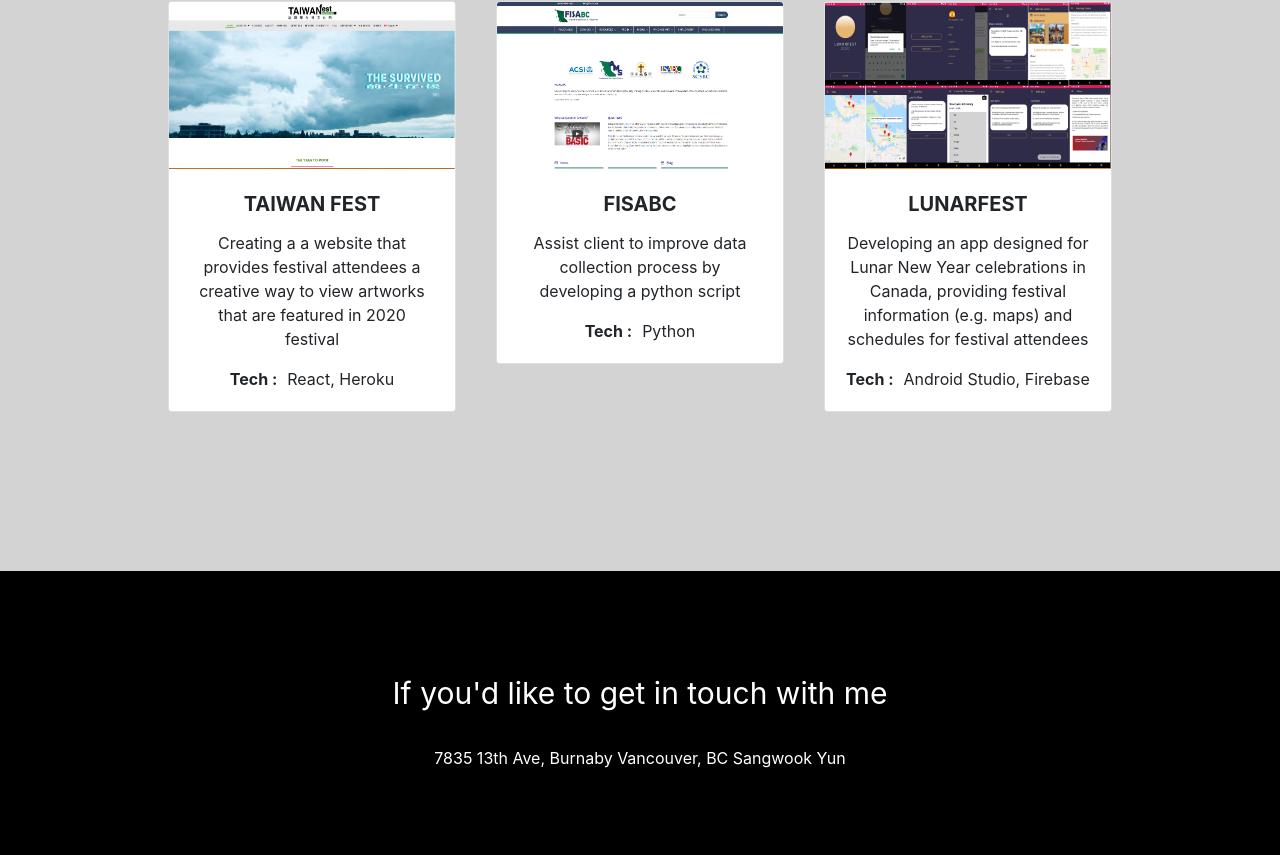
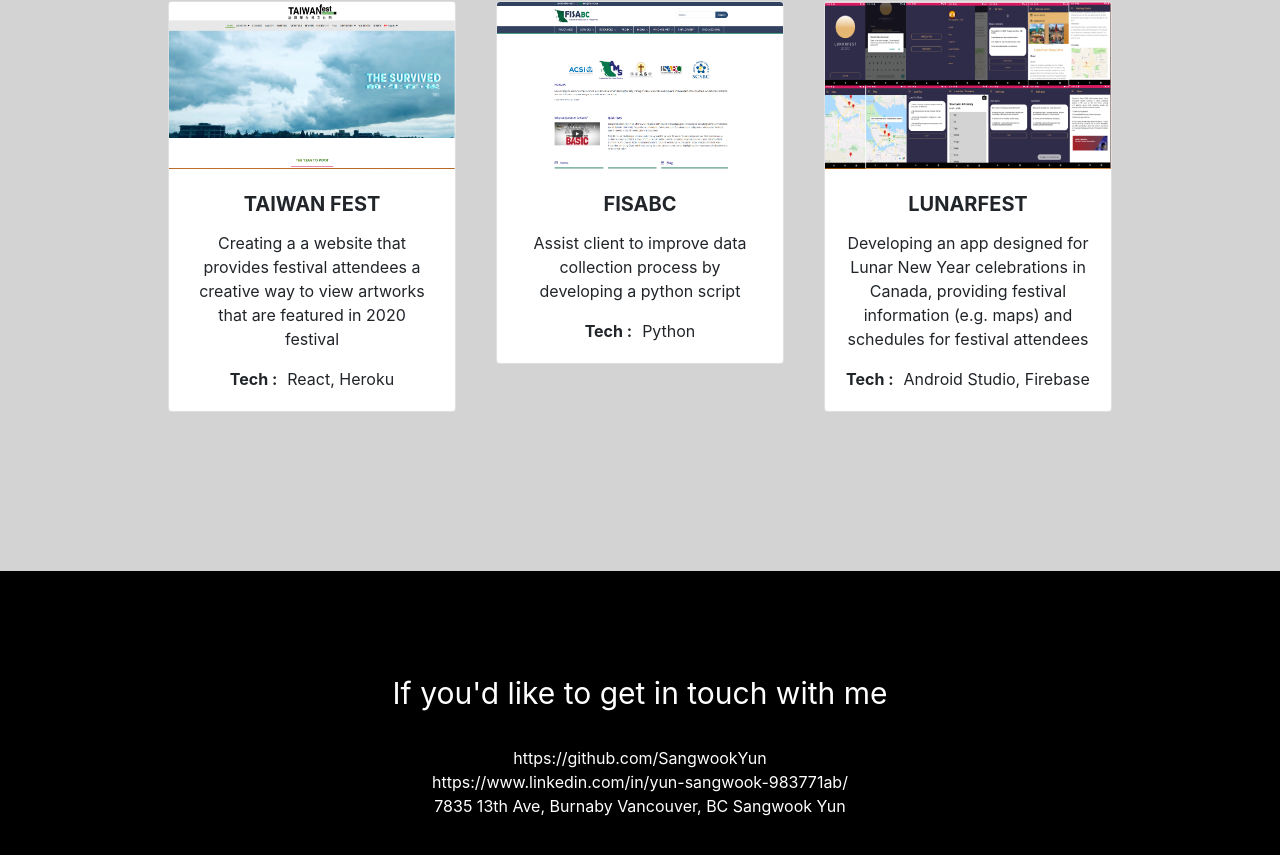
Before and after one commit to SangwookYun/personalpage, a React (Create React App) app: page / in a window 1280 px wide. Shown: the part 2778-3633 px from the top of the page. Built offline with nearby package versions, Linux system fonts and the light colour scheme.

Commit message:
final draft

```diff
--- a/src/Modules/Footer.js
+++ b/src/Modules/Footer.js
@@ -35,6 +35,12 @@
 
             </div>
             <div>
+            https://github.com/SangwookYun
+            </div>
+            <div>
+            https://www.linkedin.com/in/yun-sangwook-983771ab/
+            </div>
+            <div>
             7835 13th Ave, Burnaby
               Vancouver, BC
               Sangwook Yun
```
